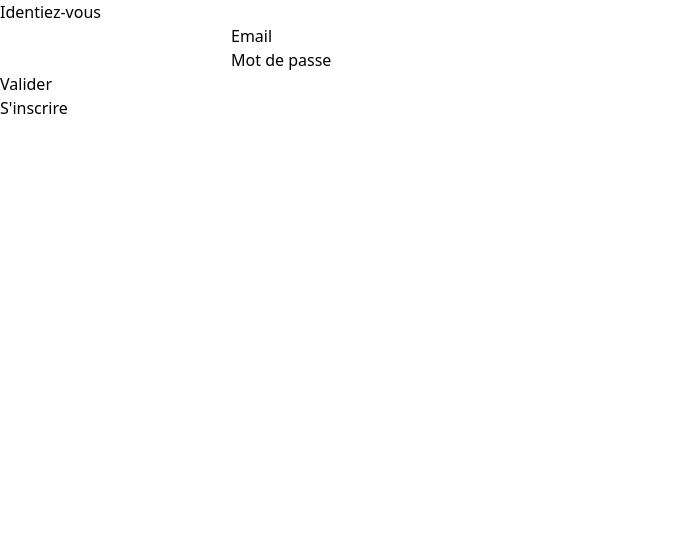
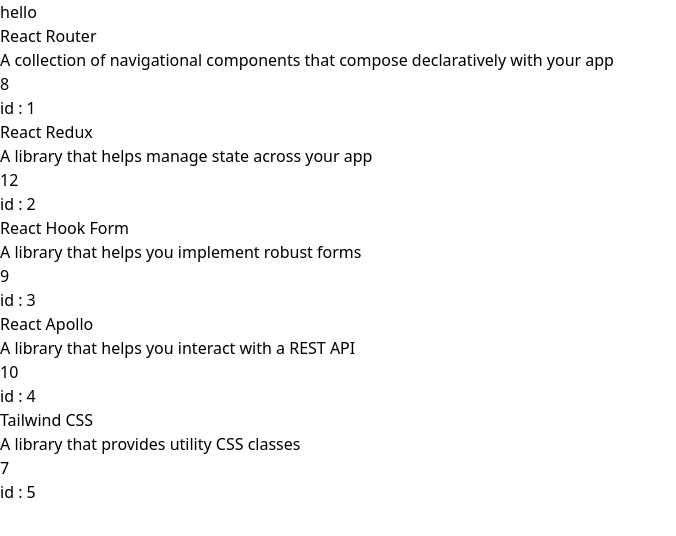
Before and after one commit to Crtnsj/BADG-HEURE_front, a React (Vite) app: page / in a window 1280 px wide. Shown: the top 536 px of the page, without its empty margins (0-676 px from the left). Built offline with nearby package versions, Linux system fonts and the light colour scheme.

Commit message:
Exercice affichage de produits

```diff
--- a/src/App.tsx
+++ b/src/App.tsx
@@ -1,26 +1,14 @@
-import { useState } from 'react';
-import SignIn from './Components/SignIn';
-import SignUp from './Components/SignUp';
+// import LoginPages from './Components/LoginPages';
+
+import Elements from './Components/Exos/Elements';
 
 function App() {
-  let [optionLogin, setoptionLogin] = useState(false);
-
-  const handleClick = (e: React.MouseEvent<HTMLAnchorElement, MouseEvent>) => {
-    e.preventDefault();
-    if (optionLogin === true) {
-      setoptionLogin(false);
-    } else {
-      setoptionLogin(true);
-    }
-  };
-
+  // return <LoginPages />;
   return (
-    <>
-      {optionLogin ? <SignUp /> : <SignIn />}
-      <a href="" onClick={handleClick}>
-        {optionLogin ? 'Se connecter' : "S'inscrire"}
-      </a>
-    </>
+    <div>
+      hello
+      <Elements />
+    </div>
   );
 }
 
--- /dev/null
+++ b/src/Components/Exos/Card.tsx
@@ -0,0 +1,19 @@
+type Props = {
+  id: number;
+  name: string;
+  description: string;
+  price: number;
+};
+const Card = ({ id, name, description, price }: Props) => {
+  console.log('test', name, ' test ', description);
+  return (
+    <div>
+      <h1>{name}</h1>
+      <p>{description}</p>
+      <p>{price}</p>
+      <p>id : {id}</p>
+    </div>
+  );
+};
+
+export default Card;
--- /dev/null
+++ b/src/Components/Exos/Elements.tsx
@@ -0,0 +1,22 @@
+import Card from './Card';
+import { products } from './Products';
+
+const Elements = () => {
+  console.log(products);
+  return (
+    <>
+      {products.map((product) => {
+        return (
+          <Card
+            id={product.id}
+            name={product.name}
+            description={product.description}
+            price={product.price}
+          />
+        );
+      })}
+    </>
+  );
+};
+
+export default Elements;
--- /dev/null
+++ b/src/Components/Exos/Products.tsx
@@ -0,0 +1,43 @@
+export type Product = {
+  id: number;
+  name: string;
+  description: string;
+  price: number;
+};
+
+export const products: Product[] = [
+  {
+    description: 'A collection of navigational components that compose declaratively with your app',
+    id: 1,
+    name: 'React Router',
+    price: 8,
+  },
+
+  {
+    description: 'A library that helps manage state across your app',
+    id: 2,
+    name: 'React Redux',
+    price: 12,
+  },
+
+  {
+    description: 'A library that helps you implement robust forms',
+    id: 3,
+    name: 'React Hook Form',
+    price: 9,
+  },
+
+  {
+    description: 'A library that helps you interact with a REST API',
+    id: 4,
+    name: 'React Apollo',
+    price: 10,
+  },
+
+  {
+    description: 'A library that provides utility CSS classes',
+    id: 5,
+    name: 'Tailwind CSS',
+    price: 7,
+  },
+];
--- /dev/null
+++ b/src/Components/LoginPages.tsx
@@ -0,0 +1,34 @@
+import { useState } from 'react';
+import SignIn from './SignIn';
+import SignUp from './SignUp';
+
+const LoginPages = () => {
+  let [optionLogin, setoptionLogin] = useState(false);
+
+  const handleClick = (e: React.MouseEvent<HTMLAnchorElement, MouseEvent>) => {
+    e.preventDefault();
+    if (optionLogin === true) {
+      setoptionLogin(false);
+    } else {
+      setoptionLogin(true);
+    }
+  };
+
+  return (
+    <div className="grid grid-cols-login-template">
+      <div className="bg-cover bg-start min-h-screen bg-login_img" />
+      {/* <div className="bg-color1"> */}
+      <div className="bg-gradient-to-r from-white to-color1 max-w-login-gradient"></div>
+      <div className="flex-shrink-0 gap-1 justify-center flex-col flex items-center bg-color1">
+        {optionLogin ? <SignUp /> : <SignIn />}
+        <a href="" onClick={handleClick}>
+          {optionLogin ? 'Se connecter' : "S'inscrire"}
+        </a>
+      </div>
+
+      {/* </div> */}
+    </div>
+  );
+};
+
+export default LoginPages;
--- a/src/Components/SignIn.tsx
+++ b/src/Components/SignIn.tsx
@@ -1,19 +1,21 @@
 const SignIn = () => {
   return (
-    <>
+    <div className="bg-white">
       <h1>Identiez-vous</h1>
       <form>
         <div>
           <input type="text" name="email" />
+          <br />
           <label>Email</label>
         </div>
         <div>
           <input type="password" name="pswd" />
+          <br />
           <label>Mot de passe</label>
         </div>
         <button type="submit">Valider</button>
       </form>
-    </>
+    </div>
   );
 };
 
--- a/src/Components/SignUp.tsx
+++ b/src/Components/SignUp.tsx
@@ -17,8 +17,8 @@
       });
   };
   return (
-    <>
-      <h1 className="bg-red-500">Inscrivez-vous</h1>
+    <div className="bg-white p-4 rounded-lg gap-1">
+      <h1 className="font-bold mb-4 text-center">Inscrivez-vous</h1>
       <form method="post" onSubmit={handleSubmit}>
         <div>
           <label>
@@ -44,15 +44,15 @@
             <input type="password" name="pswd" />
           </label>
         </div>
-        <div>
-          <label>
-            Rester connecté
-            <input type="checkbox" name="stayConnect" />
-          </label>
+        <div className="gap-3 flex">
+          <label>Restez connecté</label>
+          <input type="checkbox" name="stayConnect" />
         </div>
-        <button>Valider</button>
+        <div className="flex justify-center m-2">
+          <button className="bg-color2 text-white p-1 rounded-md">Valider</button>
+        </div>
       </form>
-    </>
+    </div>
   );
 };
 
--- a/src/index.css
+++ b/src/index.css
@@ -5,3 +5,10 @@
 body {
   min-height: 100vh;
 }
+
+input {
+  border-bottom-width: 2px;
+}
+input:hover {
+  background-color: #f5f5f5;
+}
--- a/tailwind.config.js
+++ b/tailwind.config.js
@@ -2,7 +2,22 @@
 export default {
   content: ['./index.html', './src/**/*.{js,ts,jsx,tsx}'],
   theme: {
-    extend: {},
+    extend: {
+      backgroundImage: {
+        login_img: "url('../src/assets/Login_img.jpeg')",
+      },
+      maxWidth: {
+        'login-gradient': '10px',
+      },
+      colors: {
+        color1: '#DCF2E6',
+        color2: '#36403A',
+      },
+      gridTemplateColumns: {
+        // Simple 16 column grid
+        'login-template': '1fr,10px,1fr',
+      },
+    },
   },
   plugins: [],
 };
```
Also changed, not shown: src/assets/Login_img.jpeg (added).
